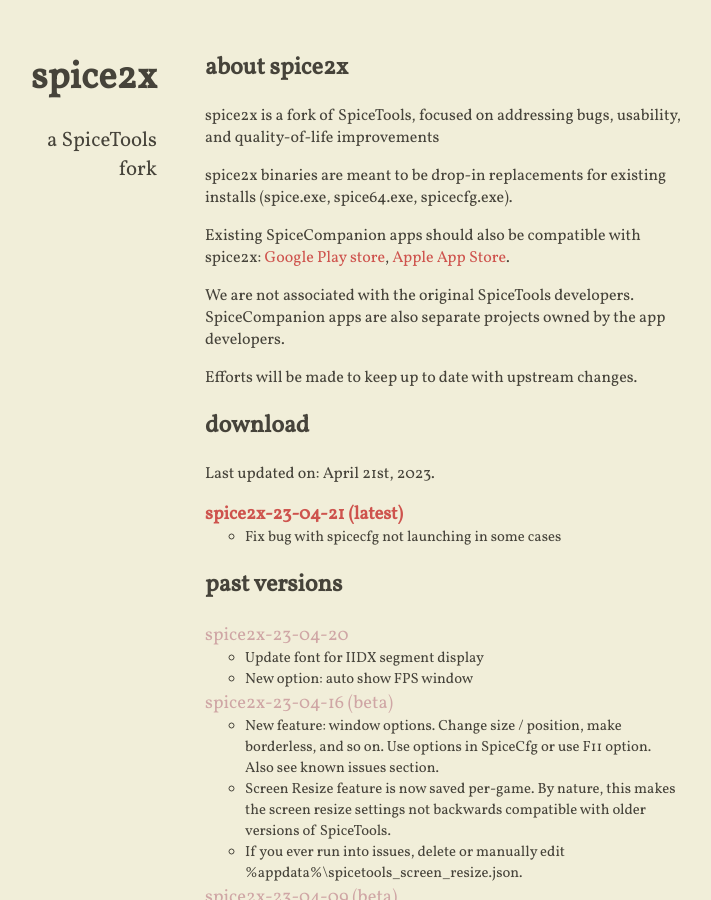
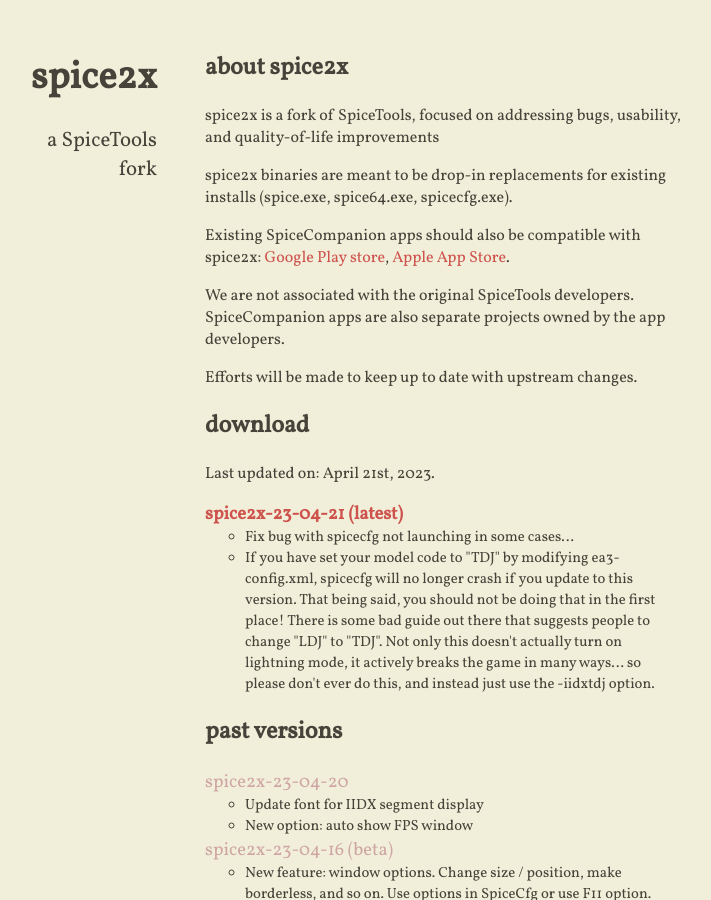
Before and after one commit to spice2x/spice2x.github.io, a Jekyll site: the page built from docs/index.html, in a window 1280 px wide and 900 px high. Shown: the whole window, without its empty margins (299-1010 px from the left). Built offline with Jekyll 4.4.1, drawn with Linux system fonts in a browser that asks for light colours; nearby versions of some CDN libraries.

Commit message:
add warning about tdj

```diff
--- a/docs/_includes/content.html
+++ b/docs/_includes/content.html
@@ -35,7 +35,13 @@
       spice2x-23-04-21
     </a>
     <ul>
-      <li>Fix bug with spicecfg not launching in some cases</li>
+      <li>Fix bug with spicecfg not launching in some cases...</li>
+      <li>If you have set your model code to "TDJ" by modifying ea3-config.xml, spicecfg will no longer crash
+        if you update to this version. That being said, you should not be doing that in the first place!
+        There is some bad guide out there that suggests people to change "LDJ" to "TDJ". Not only this doesn't actually
+        turn on lightning mode, it actively breaks the game in many ways... so please don't ever do this, and instead
+        just use the -iidxtdj option.
+      </li>
     </ul>
   </li>
 </ul>
```
